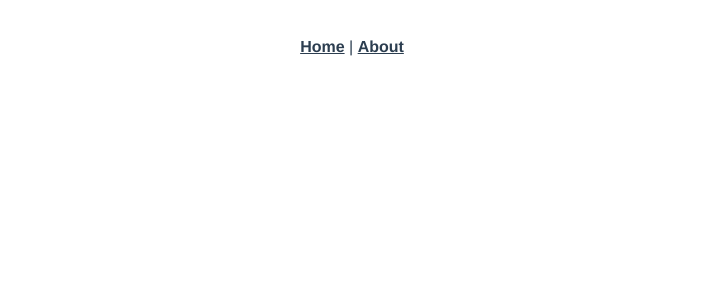
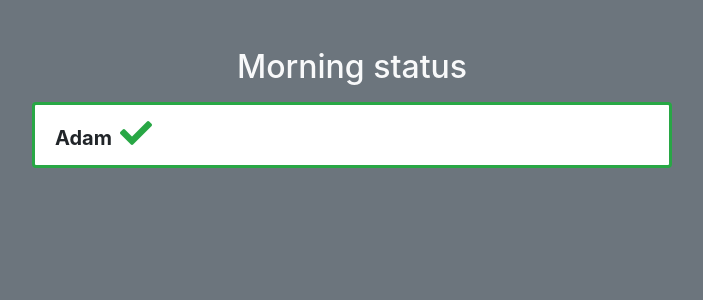
Before and after one commit to guledali/Report-App, a Vue app in the folder vue-app/: page /status in a window 1280 px wide. Shown: the top 300 px of the page, without its empty margins (288-991 px from the left). Built offline with nearby package versions, Linux system fonts and the light colour scheme.

Commit message:
Initital styling for status-view

```diff
--- a/vue-app/public/index.html
+++ b/vue-app/public/index.html
@@ -5,6 +5,8 @@
     <meta http-equiv="X-UA-Compatible" content="IE=edge">
     <meta name="viewport" content="width=device-width,initial-scale=1.0">
     <link rel="icon" href="<%= BASE_URL %>favicon.ico">
+    <link rel="stylesheet" href="https://stackpath.bootstrapcdn.com/bootstrap/4.3.1/css/bootstrap.min.css" integrity="sha384-ggOyR0iXCbMQv3Xipma34MD+dH/1fQ784/j6cY/iJTQUOhcWr7x9JvoRxT2MZw1T" crossorigin="anonymous">
+    <link rel="stylesheet" href="https://use.fontawesome.com/releases/v5.8.2/css/all.css" integrity="sha384-oS3vJWv+0UjzBfQzYUhtDYW+Pj2yciDJxpsK1OYPAYjqT085Qq/1cq5FLXAZQ7Ay" crossorigin="anonymous">
     <title>vue-app</title>
   </head>
   <body>
--- a/vue-app/src/App.vue
+++ b/vue-app/src/App.vue
@@ -1,31 +1,8 @@
 <template>
   <div id="app">
-    <div id="nav">
-      <router-link to="/">Home</router-link> |
-      <router-link to="/about">About</router-link>
-    </div>
     <router-view/>
   </div>
 </template>
 
 <style>
-#app {
-  font-family: 'Avenir', Helvetica, Arial, sans-serif;
-  -webkit-font-smoothing: antialiased;
-  -moz-osx-font-smoothing: grayscale;
-  text-align: center;
-  color: #2c3e50;
-}
-#nav {
-  padding: 30px;
-}
-
-#nav a {
-  font-weight: bold;
-  color: #2c3e50;
-}
-
-#nav a.router-link-exact-active {
-  color: #42b983;
-}
 </style>
--- /dev/null
+++ b/vue-app/src/components/StatusView.vue
@@ -0,0 +1,30 @@
+<template>
+  <div class="bg-secondary vh-100 vw-100">
+    <h2 class="pt-5 text-light text-center">Morning status</h2>
+    <ul
+        class="list-group w-50 mx-auto"
+      >
+        <li class="list-group-item border border-3-green mt-2">
+          <span class="lead font-weight-bold">Adam</span
+          ><i class="fas fa-check  ml-2  fa-2x text-success"></i>
+        </li>
+      </ul>
+
+  </div>
+</template>
+
+<script>
+export default {
+
+}
+</script>
+
+<style>
+    .border-3-red {
+      border: 3px solid #dc3545 !important;
+    }
+    .border-3-green {
+      border: 3px solid #28a745 !important;
+    }
+
+</style>
--- a/vue-app/src/router.js
+++ b/vue-app/src/router.js
@@ -1,6 +1,7 @@
 import Vue from 'vue'
 import Router from 'vue-router'
 import Home from './views/Home.vue'
+import Status from './views/Status.vue'
 
 Vue.use(Router)
 
@@ -14,6 +15,11 @@ export default new Router({
       component: Home
     },
     {
+      path: '/status',
+      name: 'status',
+      component: Status
+    },
+    {
       path: '/about',
       name: 'about',
       // route level code-splitting
--- /dev/null
+++ b/vue-app/src/views/Status.vue
@@ -0,0 +1,17 @@
+<template>
+  <div>
+    <StatusView />
+  </div>
+</template>
+
+<script>
+// @ is an alias to /src
+import StatusView from '@/components/StatusView.vue'
+
+export default {
+  name: 'status',
+  components: {
+    StatusView
+  }
+}
+</script>
```
